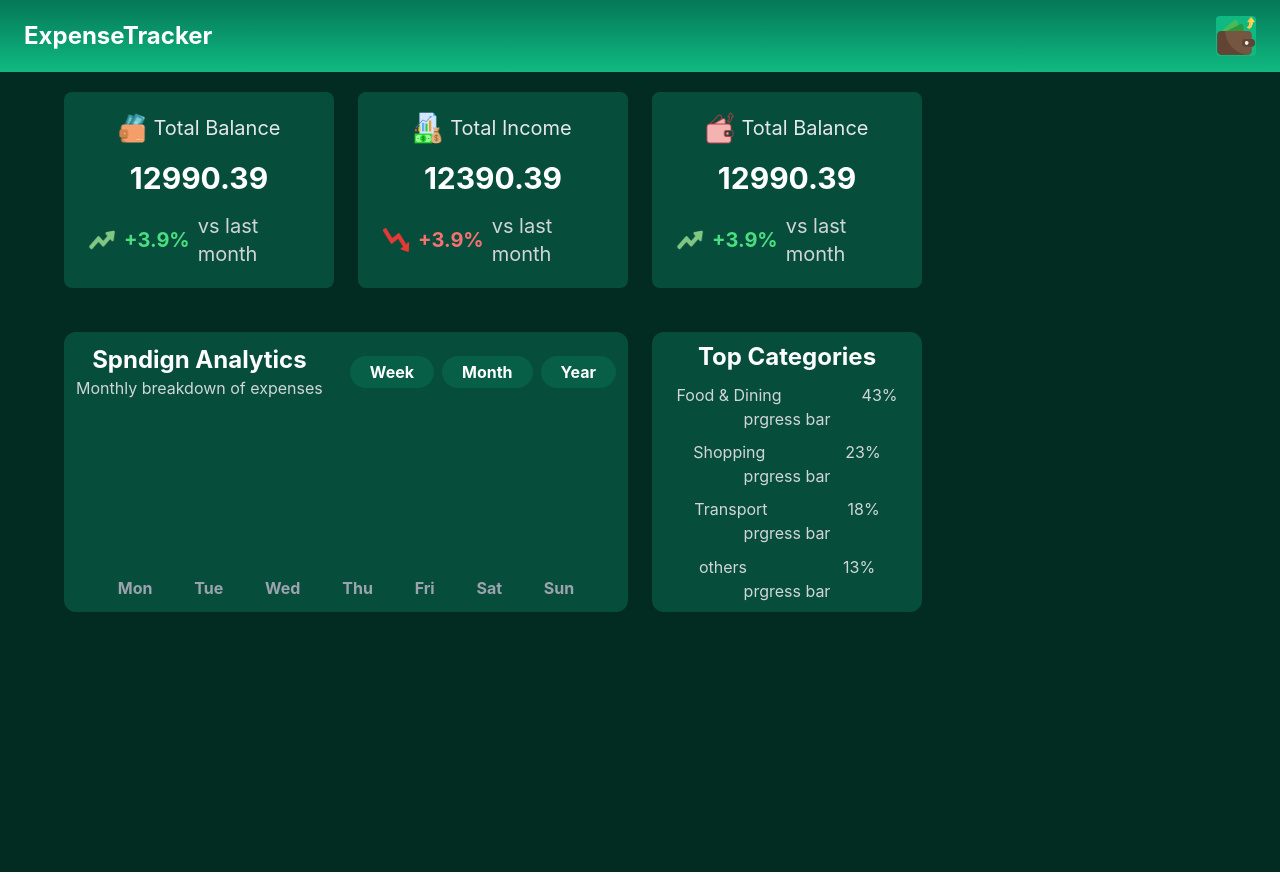
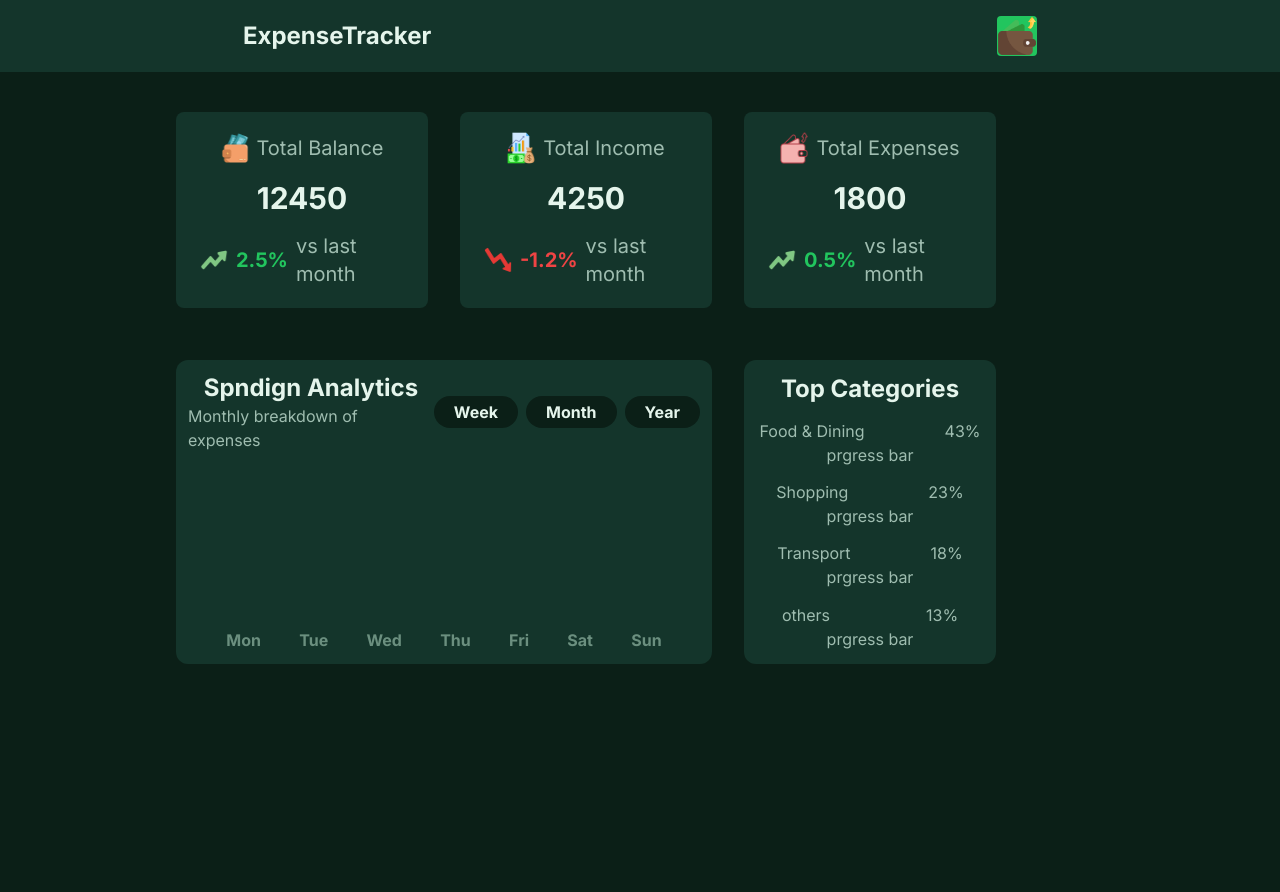
Before and after one commit to yozanSAN/Expanse-Tracker, a React (Vite) app: page /Dashboard in a window 1280 px wide. Built offline with nearby package versions, Linux system fonts and the light colour scheme.

Commit message:
adjusting the UI on the dummy data

```diff
--- a/index.html
+++ b/index.html
@@ -1,9 +1,13 @@
-<!doctype html>
+<!DOCTYPE html>
 <html lang="en">
   <head>
     <meta charset="UTF-8" />
     <link rel="icon" type="image/svg+xml" href="/vite.svg" />
     <meta name="viewport" content="width=device-width, initial-scale=1.0" />
+    <link
+      href="https://fonts.googleapis.com/css2?family=Inter:wght@400;500;600;700&display=swap"
+      rel="stylesheet"
+    />
     <title>expense-tracker</title>
   </head>
   <body class="font-sans">
--- a/src/components/Navbar.jsx
+++ b/src/components/Navbar.jsx
@@ -3,12 +3,12 @@ import expenseTrackerLogo from '../assets/expenses.png';
 
 export default function Navbar() {
   return (
-    <nav className='bg-gradient-to-t from-emerald-500 to-emerald-700 flex justify-between items-center px-6 py-4'>
+    <nav className='bg-gradient-to-t from-secondary to-secondary flex justify-around items-center py-4 gap-20 '>
         <div>
-            <p className='font-bold text-2xl text-white'>ExpenseTracker</p>
+            <p className='font-bold text-2xl text-textPrimary'>ExpenseTracker</p>
         </div>
         <div>
-            <img src={expenseTrackerLogo} className='w-10 h-19 rounded bg-emerald-500' />
+            <img src={expenseTrackerLogo} className='w-10 h-19 rounded bg-accent' />
         </div>
     </nav>
   )
--- a/src/data/stats.js
+++ b/src/data/stats.js
@@ -3,7 +3,7 @@
 export const stats = {
   totalBalance: {
     amount: 12450,
-    change: 2.5,
+    change: +2.5,
     trend: "up",
   },
   totalIncome: {
@@ -13,7 +13,7 @@ export const stats = {
   },
   totalExpenses: {
     amount: 1800,
-    change: 0.5,
+    change: +0.5,
     trend: "up",
   },
 };
--- a/src/index.css
+++ b/src/index.css
@@ -2,6 +2,8 @@
 @tailwind components;
 @tailwind utilities;
 
-html {
-  font-family: -apple-system, BlinkMacSystemFont, "Segoe UI", Roboto, "Helvetica Neue", Arial, sans-serif;
+@layer base {
+  body {
+    @apply font-sans bg-primary text-primary;
+  }
 }
--- a/src/page/auth/Auth.jsx
+++ b/src/page/auth/Auth.jsx
@@ -27,10 +27,10 @@ const Auth = () => {
     }, [user])
 
     return (
-        <div className='bg-gradient-to-t from-emerald-300 to-emerald-400 '>
+        <div className='bg-gradient-to-t from-secondary to-accent '>
             {!user && (
                 <div class="flex items-center justify-center h-screen">
-                    <button className='center px-6 py-5 text-3xl font-bold rounded bg-green-600 m-10 hover:bg-green-500  text-gray-200  shadow-[0_0_10px_#50C878,0_0_30px_#50C878,0_0_40px_#50C878] '
+                    <button className='center px-6 py-5 text-3xl font-bold rounded bg-accent-soft m-10 hover:bg-accent text-textPrimary shadow-[0_0_10px_#22c55e,0_0_30px_#22c55e,0_0_40px_#22c55e] '
                         onClick={() => handleLogin()}>
                         Sign up with google
                     </button>
--- a/src/page/dashboard/Dashboard.jsx
+++ b/src/page/dashboard/Dashboard.jsx
@@ -4,92 +4,103 @@ import incomeLogo from '../../assets/incomeLogo.png';
 import decreasingLogo from '../../assets/decreasingLogo.png';
 import expensesLogo from '../../assets/expensesLogo.png';
 
+//DUMMY DATA IMPORTS
+// import { categories } from './../../data/categories';
+// import { transactions } from './../../data/transactions';
+import { stats } from '../../data/stats';
 
 
 export default function Dashboard() {
   return (
-    <div className='bg-emerald-950 h-screen'>
-      <div className="grid grid-cols-1 sm:grid-cols-2 md:grid-cols-3 lg:grid-cols-4 gap-6 max-w-6xl mx-auto">
+    <div className='bg-primary h-screen'>
+      <div className="grid grid-cols-1 sm:grid-cols-2 md:grid-cols-3 lg:grid-cols-4 gap-8 max-w-full ml-44 my-5 ">
 
-        <div className='flex flex-col justify-between items-center rounded-lg border-none px-6 py-5 gap-4 my-5 bg-emerald-900'>
+        <div className='flex flex-col justify-between items-center rounded-lg border-none px-6 py-5 gap-4 my-5 bg-secondary'>
           <div className='flex justify-start items-center gap-2'>
             <img src={totalbaalnce} className='w-7 h-8' />
-            <p className='text-gray-200 text-xl'>Total Balance</p>
+            <p className='text-textSecondary text-xl'>Total Balance</p>
           </div>
           <div className='flex justify-start items-center'>
-            <p className='font-bold text-3xl text-white'>12990.39
+            <p className='font-bold text-3xl text-textPrimary'>{stats.totalBalance.amount}
             </p>
           </div>
           <div className='flex justify-start items-center gap-2'>
-            <img src={increasingLogo} className='w-7 h-8' />
-            <p className='text-green-400 font-bold text-xl'>+3.9% </p>
-            <p className='text-gray-300 text-xl '>vs last month</p>
+            {
+              stats?.totalBalance?.trend === 'up' ? (<img src={increasingLogo} className='w-7 h-8' />) : (<img src={decreasingLogo} className='w-7 h-8' />)
+            }
+
+            <p className='text-success font-bold text-xl'>{stats.totalBalance.change}% </p>
+            <p className='text-textSecondary text-xl '>vs last month</p>
           </div>
         </div>
 
-        <div className='flex flex-col justify-between items-center rounded-lg border-none px-6 py-5 gap-4 bg-emerald-900 my-5'>
+        <div className='flex flex-col justify-between items-center rounded-lg border-none px-6 py-5 gap-4 bg-secondary my-5'>
           <div className='flex justify-start items-center gap-2'>
             <img src={incomeLogo} className='w-7 h-8' />
-            <p className='text-gray-200 text-xl'>Total Income</p>
+            <p className='text-textSecondary text-xl'>Total Income</p>
           </div>
           <div className='flex justify-start items-center'>
-            <p className='font-bold text-3xl text-white'>12390.39
+            <p className='font-bold text-3xl text-textPrimary'>{stats.totalIncome.amount}
             </p>
           </div>
           <div className='flex justify-start items-center gap-2'>
-            <img src={decreasingLogo} className='w-7 h-8' />
-            <p className='text-red-400 font-bold text-xl'>+3.9% </p>
-            <p className='text-gray-300 text-xl '>vs last month</p>
+            {
+              stats?.totalIncome?.trend === 'up' ? (<img src={increasingLogo} className='w-7 h-8' />) : (<img src={decreasingLogo} className='w-7 h-8' />)
+            }
+            <p className='text-danger font-bold text-xl'>{stats.totalIncome.change}% </p>
+            <p className='text-textSecondary text-xl '>vs last month</p>
           </div>
         </div>
 
 
 
-        <div className='flex flex-col justify-between items-center rounded-lg border-none px-6 py-5 gap-4 bg-emerald-900 my-5'>
+        <div className='flex flex-col justify-between items-center rounded-lg border-none px-6 py-5 gap-4 bg-secondary my-5'>
           <div className='flex justify-start items-center gap-2'>
             <img src={expensesLogo} className='w-7 h-8' />
-            <p className='text-gray-200 text-xl'>Total Balance</p>
+            <p className='text-textSecondary text-xl'>Total Expenses</p>
           </div>
           <div className='flex justify-start items-center'>
-            <p className='font-bold text-3xl text-white'>12990.39
+            <p className='font-bold text-3xl text-textPrimary'>{stats.totalExpenses.amount}
             </p>
           </div>
           <div className='flex justify-start items-center gap-2'>
-            <img src={increasingLogo} className='w-7 h-8' />
-            <p className='text-green-400 font-bold text-xl'>+3.9% </p>
-            <p className='text-gray-300 text-xl '>vs last month</p>
+            {
+              stats?.totalExpenses?.trend === 'up' ? (<img src={increasingLogo} className='w-7 h-8' />) : (<img src={decreasingLogo} className='w-7 h-8' />)
+            }
+            <p className='text-success font-bold text-xl'>{stats.totalExpenses.change}% </p>
+            <p className='text-textSecondary text-xl '>vs last month</p>
           </div>
         </div>
 
-        <div class="col-span-2 bg-emerald-900 flex flex-col gap-44 p-3 rounded-xl">
+        <div class="col-span-2 bg-secondary flex flex-col gap-44 p-3 rounded-xl">
           <div className='flex justify-between items-center'>
             <div className='flex flex-col justify-between items-center'>
-              <p className='text-white text-2xl font-bold'>Spndign Analytics</p>
-              <p className='text-gray-300 text-md'>Monthly breakdown of expenses</p>
+              <p className='text-textPrimary text-2xl font-bold'>Spndign Analytics</p>
+              <p className='text-textSecondary text-md'>Monthly breakdown of expenses</p>
             </div>
             <div className='flex justify-evenly items-center gap-2'>
-              <button className=' bg-emerald-800 px-5 py-1 text-white font-bold rounded-2xl hover:text-black hover:bg-emerald-500'>Week</button>
-              <button className=' bg-emerald-800 px-5 py-1 text-white font-bold rounded-2xl hover:text-black hover:bg-emerald-500'>Month</button>
-              <button className=' bg-emerald-800 px-5 py-1 text-white font-bold rounded-2xl hover:text-black hover:bg-emerald-500'>Year</button>
+              <button className='bg-primary px-5 py-1 text-textPrimary font-bold rounded-2xl hover:text-primary hover:bg-accent'>Week</button>
+              <button className='bg-primary px-5 py-1 text-textPrimary font-bold rounded-2xl hover:text-primary hover:bg-accent'>Month</button>
+              <button className='bg-primary px-5 py-1 text-textPrimary font-bold rounded-2xl hover:text-primary hover:bg-accent'>Year</button>
             </div>
           </div>
-          <div className='flex justify-evenly items-center text-gray-400 font-bold '>
-            <span className='hover:text-white active:text-white'>Mon</span>
-            <span className='hover:text-white  active:text-white'>Tue</span>
-            <span className='hover:text-white  active:text-white'>Wed</span>
-            <span className='hover:text-white  active:text-white'>Thu</span>
-            <span className='hover:text-white  active:text-white'>Fri</span>
-            <span className='hover:text-white  active:text-white'>Sat</span>
-            <span className='hover:text-white  active:text-white'>Sun</span>
+          <div className='flex justify-evenly items-center text-textMuted font-bold '>
+            <span className='hover:text-textPrimary active:text-textPrimary'>Mon</span>
+            <span className='hover:text-textPrimary active:text-textPrimary'>Tue</span>
+            <span className='hover:text-textPrimary active:text-textPrimary'>Wed</span>
+            <span className='hover:text-textPrimary active:text-textPrimary'>Thu</span>
+            <span className='hover:text-textPrimary active:text-textPrimary'>Fri</span>
+            <span className='hover:text-textPrimary active:text-textPrimary'>Sat</span>
+            <span className='hover:text-textPrimary active:text-textPrimary'>Sun</span>
           </div>
         </div>
 
-        <div class="col-span-1 bg-emerald-900 flex flex-col justify-evenly items-center rounded-xl">
+        <div class="col-span-1 bg-secondary flex flex-col justify-evenly items-center rounded-xl">
           <div>
-            <p className='text-2xl text-white font-bold'>Top Categories</p>
+            <p className='text-2xl text-textPrimary font-bold'>Top Categories</p>
           </div>
 
-          <div className='flex flex-col justify-between items-center text-gray-300'>
+          <div className='flex flex-col justify-between items-center text-textSecondary'>
             <div className='flex justify-between items-center gap-20'>
               <p>Food & Dining</p>
               <p>43%</p>
@@ -99,7 +110,7 @@ export default function Dashboard() {
             </div>
           </div>
 
-          <div className='flex flex-col justify-between items-center text-gray-300'>
+          <div className='flex flex-col justify-between items-center text-textSecondary'>
             <div className='flex justify-between items-center gap-20'>
               <p>Shopping</p>
               <p>23%</p>
@@ -109,7 +120,7 @@ export default function Dashboard() {
             </div>
           </div>
 
-          <div className='flex flex-col justify-between items-center text-gray-300 '>
+          <div className='flex flex-col justify-between items-center text-textSecondary '>
             <div className='flex justify-between items-center gap-20'>
               <p>Transport</p>
               <p>18%</p>
@@ -119,7 +130,7 @@ export default function Dashboard() {
             </div>
           </div>
 
-          <div className='flex flex-col justify-between items-center text-gray-300 '>
+          <div className='flex flex-col justify-between items-center text-textSecondary '>
             <div className='flex justify-between items-center gap-24'>
               <p>others</p>
               <p>13%</p>
```
Also changed, not shown: tailwind.config.js (+19 -9 lines).
